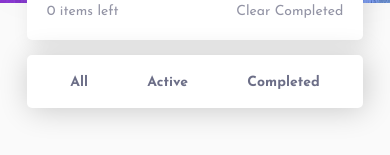
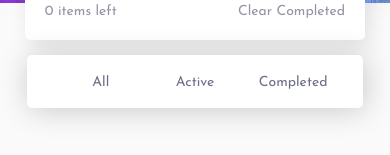
Before and after one commit to keciakaroline/todo-app, a React (Create React App) app: page / in a window 390 px wide. Shown: the part 297-452 px from the top of the page. Built offline with nearby package versions, Linux system fonts and the light colour scheme.

Commit message:
update size

```diff
--- a/src/App.css
+++ b/src/App.css
@@ -1,5 +1,5 @@
 .App {
-  width: 100%;
+  /* width: 1440px; */
   display: flex;
   align-items: center;
   flex-direction: column;
@@ -10,6 +10,9 @@ html body {
   background-repeat: no-repeat;
   background-size: 100% 300px;
   font-family: "Josefin Sans", sans-serif;
+  display: flex;
+  align-items: center;
+  flex-direction: column;
 }
 
 html.dark body {
@@ -28,8 +31,7 @@ html.dark body {
   margin-top: 50px;
 }
 .container {
-  width: 90%;
-  /* width: 737px; */
+  width: 91%;
   margin-top: 30px;
   border-radius: 5px;
   overflow: hidden;
@@ -54,7 +56,7 @@ html.dark body {
   }
 
   .container {
-    width: 320px;
+    width: 100%;
     margin-top: 20px;
   }
   .drag-drop-line {
--- a/src/components/styles/FilterTodo.css
+++ b/src/components/styles/FilterTodo.css
@@ -13,6 +13,7 @@
   transition: 0.3s;
   cursor: pointer;
   opacity: 0.8;
+  width: 30%;
 }
 
 .for-mobile {
@@ -29,18 +30,6 @@
   box-shadow: 2px 2px 30px rgba(0, 0, 0, 0.2);
 }
 
-@media (max-width: 450px) {
-  .for-mobile {
-    display: inline-block;
-  }
-  .filter-todo button {
-    font-size: 14px;
-    padding: 5px 10px;
-    font-weight: 600;
-    opacity: 0.8;
-  }
-}
-/*
 @media (max-width: 375px) {
   .for-mobile {
     display: inline-block;
@@ -50,5 +39,6 @@
     padding: 5px 10px;
     font-weight: 600;
     opacity: 0.8;
+    width: fit-content;
   }
-} */
+}
--- a/src/components/styles/Form.css
+++ b/src/components/styles/Form.css
@@ -4,14 +4,10 @@
   border-radius: 5px;
   padding-left: 20px;
   box-shadow: 10px 10px 60px rgba(0, 0, 0, 0.4);
-  width: 88%;
+  width: 90%;
   height: 70px;
 }
 
-input .todo-input {
-  width: max-content;
-  margin: auto;
-}
 .todo-input {
   font-family: "Josefin Sans", sans-serif;
   font-size: 18px;
@@ -38,7 +34,7 @@ input .todo-input {
 
 @media (max-width: 375px) {
   .Form {
-    width: 300px;
+    width: 90%;
     height: 60px;
   }
 
--- a/src/components/styles/List.css
+++ b/src/components/styles/List.css
@@ -52,18 +52,6 @@
 
 .complete-btn:hover {
   border-color: hsl(280, 87%, 65%);
-  /*background: linear-gradient(hsl(192, 100%, 67%), hsl(280, 87%, 65%));*/
-  /* color: black;
-  box-shadow: 0 0 6px 0 rgba(157, 96, 212, 0.5);
-  border: solid 3px transparent;
-  background-image: linear-gradient(
-      rgba(255, 255, 255, 0),
-      rgba(255, 255, 255, 0)
-    ),
-    linear-gradient(hsl(192, 100%, 67%), hsl(280, 87%, 65%));
-  background-origin: border-box;
-  background-clip: content-box, border-box;
-  box-shadow: 2px 1000px 1px #fff inset; */
 }
 
 .complete-btn.completed {
@@ -88,6 +76,7 @@
 
 @media (max-width: 375px) {
   .todo-item {
+    width: 90%;
     height: 55px;
     padding-left: 5px;
   }
--- a/src/index.css
+++ b/src/index.css
@@ -1,10 +1,10 @@
-@media (min-width: 450px) {
+@media (min-width: 400px) {
   .for-mobile {
     display: none;
   }
 }
 
-@media (max-width: 450px) {
+@media (max-width: 400px) {
   .for-desktop {
     display: none;
   }
```
